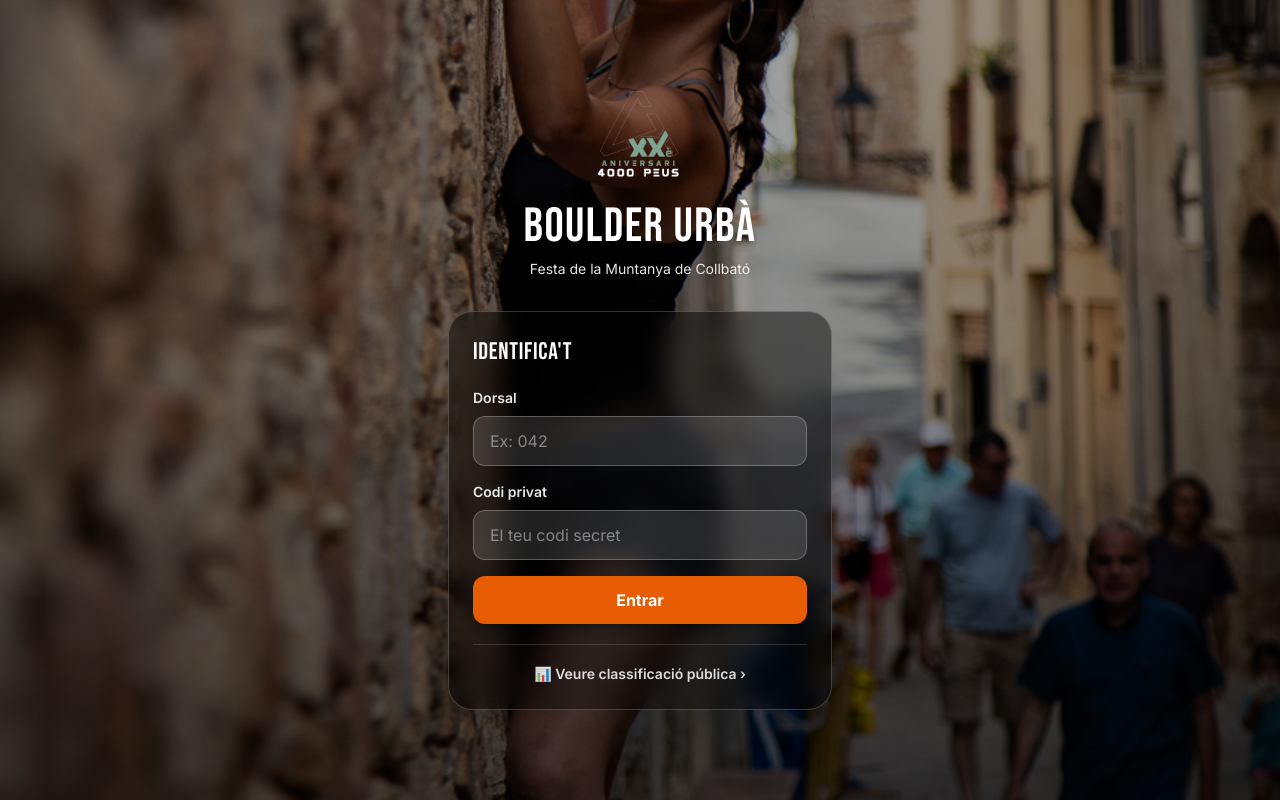
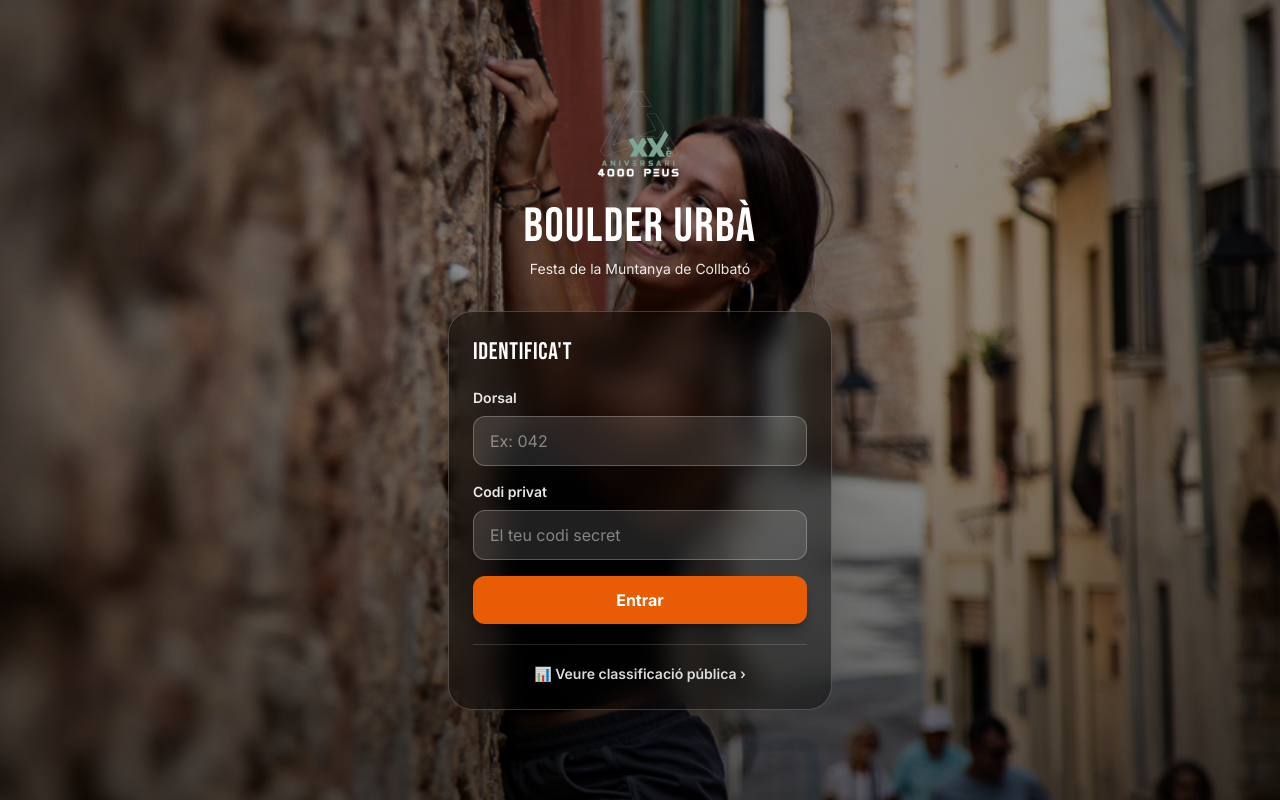
Before and after one commit to victormarlet-creator/boulder-urba-2026, a React (Vite) app: page / in a window 1280 px wide. Built offline with nearby package versions, Linux system fonts and the light colour scheme; no server answers.

Commit message:
moure imatge lliurement

```diff
--- a/src/pages/Login.jsx
+++ b/src/pages/Login.jsx
@@ -88,10 +88,13 @@ export default function Login() {
   return (
     <div className="relative min-h-screen flex items-center justify-center p-4 overflow-hidden bg-black">
       {/* Imatge de fons */}
-      <div
-        className="absolute inset-0 bg-cover bg-center scale-105"
-        style={{ backgroundImage: "url('/fons-login.jpg')" }}
-      />
+     <div
+  className="absolute inset-0 bg-cover scale-105"
+  style={{
+    backgroundImage: "url('/fons-login.jpg')",
+    backgroundPosition: '50% 20%',
+  }}
+/>
 
    {/* Capa fosca més suau */}
 <div className="absolute inset-0 bg-black/30" />
```
